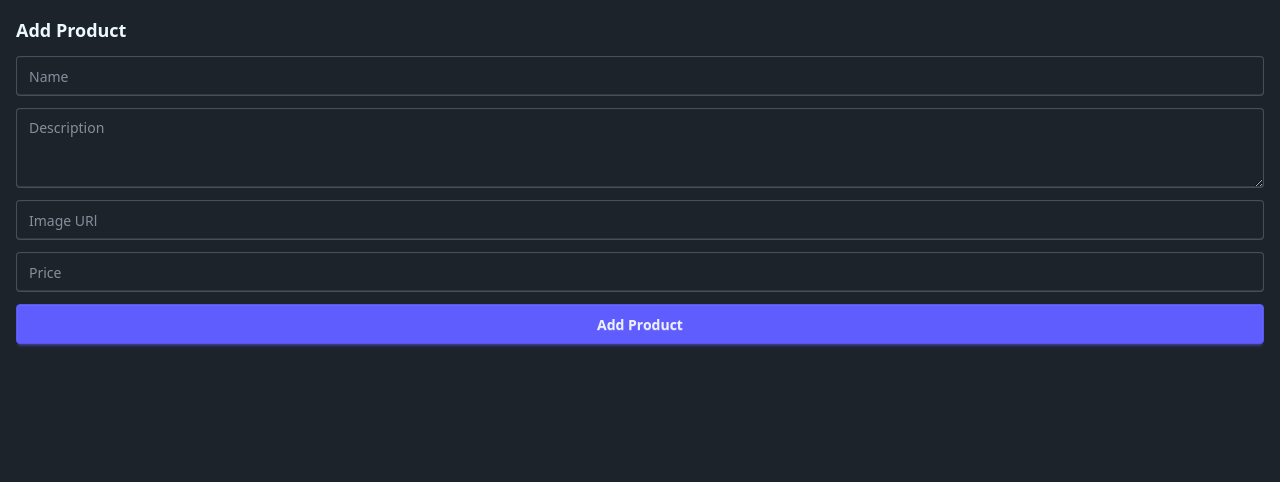
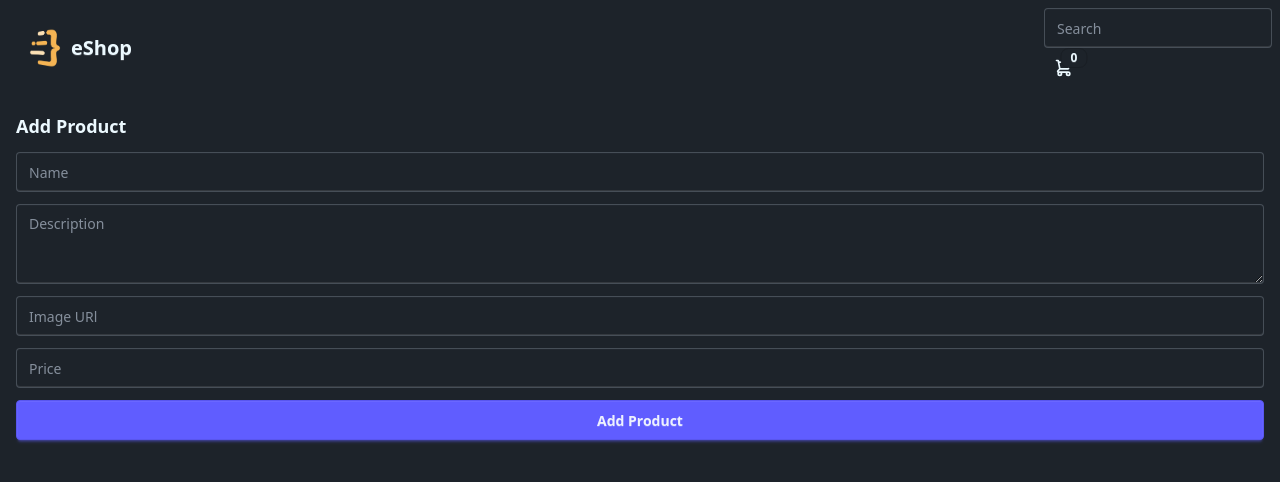
Before and after one commit to beckharper/ecommerce-clone, a Next.js app: page /add-product in a window 1280 px wide. Shown: the top 482 px of the page. Built offline with nearby package versions, Linux system fonts and the light colour scheme; no server answers.

Commit message:
created navbar with search and cart dropdown

```diff
--- /dev/null
+++ b/src/app/Navbar/Navbar.tsx
@@ -0,0 +1,44 @@
+import Image from "next/image";
+import Link from "next/link";
+import logo from "@/app/assets/logo.png";
+import { redirect } from "next/navigation";
+import { getCart } from "@/lib/db/cart";
+import ShoppingCartButton from "./ShoppingCartButton";
+
+async function searchProducts(formData: FormData) {
+  "use server";
+
+  const searchQuery = formData.get("searchQuery")?.toString();
+
+  if (searchQuery) {
+    redirect("/search?query=" + searchQuery);
+  }
+}
+
+export default async function NavBar() {
+  const cart = await getCart();
+  return (
+    <div className="bg-base-100">
+      <div className="navbar max-w-7xl margin-auto flex-col sm:flex-row gap-2">
+        <div className="flex-1">
+          <Link href="/" className="btn btn-ghost text-xl normal-case">
+            <Image src={logo} height={40} width={40} alt="eShop logo" />
+            eShop
+          </Link>
+        </div>
+        <div className="flex-none gap-2">
+          <form action={searchProducts}>
+            <div className="form-control">
+              <input
+                name="searchQuery"
+                placeholder="Search"
+                className="input input-bordered w-full min-w-[100px]"
+              />
+            </div>
+          </form>
+          <ShoppingCartButton cart={cart} />
+        </div>
+      </div>
+    </div>
+  );
+}
--- /dev/null
+++ b/src/app/Navbar/ShoppingCartButton.tsx
@@ -0,0 +1,63 @@
+"use client";
+
+import { ShoppingCart } from "@/lib/db/cart";
+import { formatPrice } from "@/lib/format";
+import Link from "next/link";
+
+interface ShoppingCartButtonProps {
+  cart: ShoppingCart | null;
+}
+
+export default function ShoppingCartButton({ cart }: ShoppingCartButtonProps) {
+  function closeDropdown() {
+    const elem = document.activeElement as HTMLElement;
+    if (elem) {
+      elem.blur();
+    }
+  }
+  return (
+    <div className="dropdown dropdown-end">
+      <label tabIndex={0} className="btn-ghost btn-circle btn">
+        <div className="indicator">
+          <svg
+            xmlns="http://www.w3.org/2000/svg"
+            className="h-5 w-5"
+            fill="none"
+            viewBox="0 0 24 24"
+            stroke="currentColor"
+          >
+            <path
+              strokeLinecap="round"
+              strokeLinejoin="round"
+              strokeWidth="2"
+              d="M3 3h2l.4 2M7 13h10l4-8H5.4M7 13L5.4 5M7 13l-2.293 2.293c-.63.63-.184 1.707.707 1.707H17m0 0a2 2 0 100 4 2 2 0 000-4zm-8 2a2 2 0 11-4 0 2 2 0 014 0z"
+            />
+          </svg>
+          <span className="badge badge-sm indicator-item">
+            {cart?.size || 0}
+          </span>
+        </div>
+      </label>
+      <div
+        tabIndex={0}
+        className="card dropdown-content card-compact mt-3 w-52 bg-base-100 shadow z-30"
+      >
+        <div className="card-body">
+          <span className="text-lg font-bold">{cart?.size || 0} items</span>
+          <span className="text-info">
+            Subtotal: {formatPrice(cart?.subtotal || 0)}
+          </span>
+          <div className="card-actions">
+            <Link
+              href="/cart"
+              className="btn btn-primary btn-block"
+              onClick={closeDropdown}
+            >
+              View Cart
+            </Link>
+          </div>
+        </div>
+      </div>
+    </div>
+  );
+}
--- a/src/app/layout.tsx
+++ b/src/app/layout.tsx
@@ -1,6 +1,7 @@
 import type { Metadata } from "next";
 import { Geist, Geist_Mono } from "next/font/google";
 import "./globals.css";
+import NavBar from "./Navbar/Navbar";
 
 const geistSans = Geist({
   variable: "--font-geist-sans",
@@ -27,6 +28,7 @@
       <body
         className={`${geistSans.variable} ${geistMono.variable} antialiased`}
       >
+        <NavBar />
         <main className="p-4 max-w-7xl m-auto min-w-[300px]">{children}</main>
       </body>
     </html>
```
